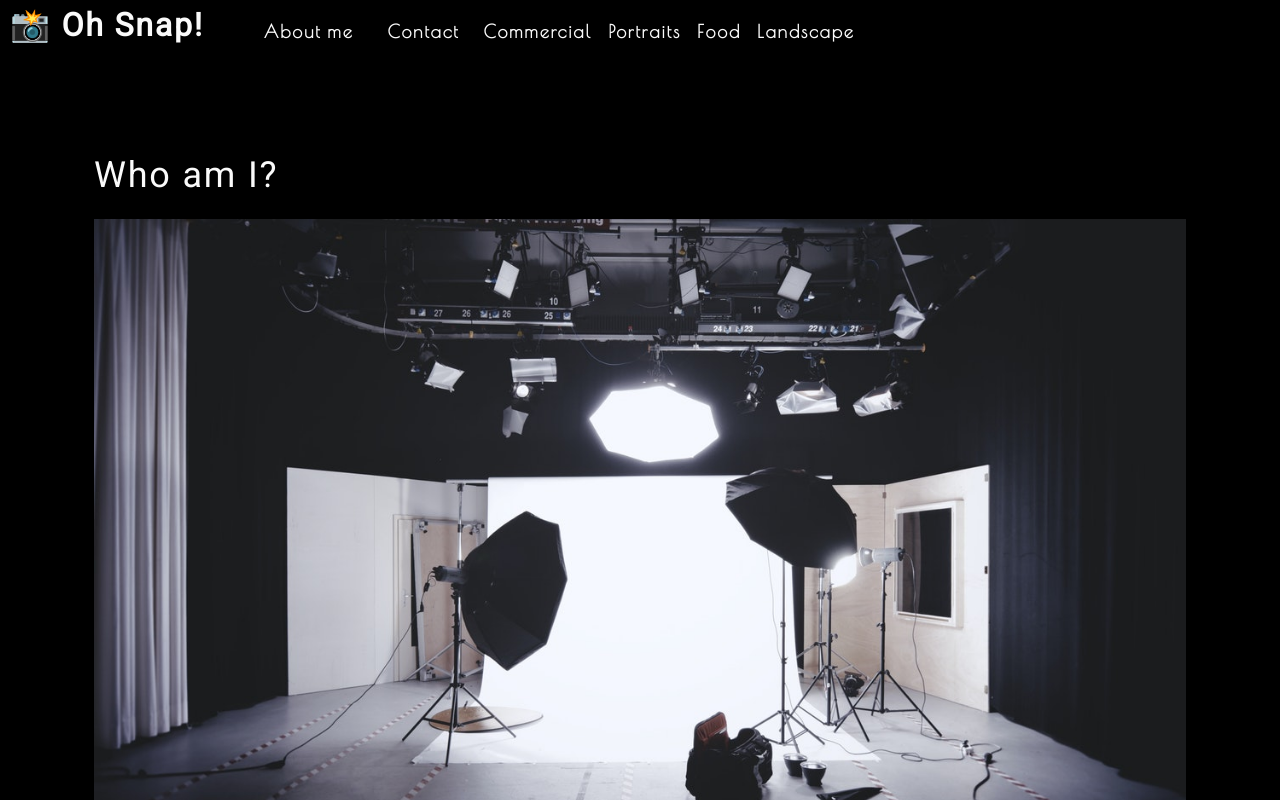
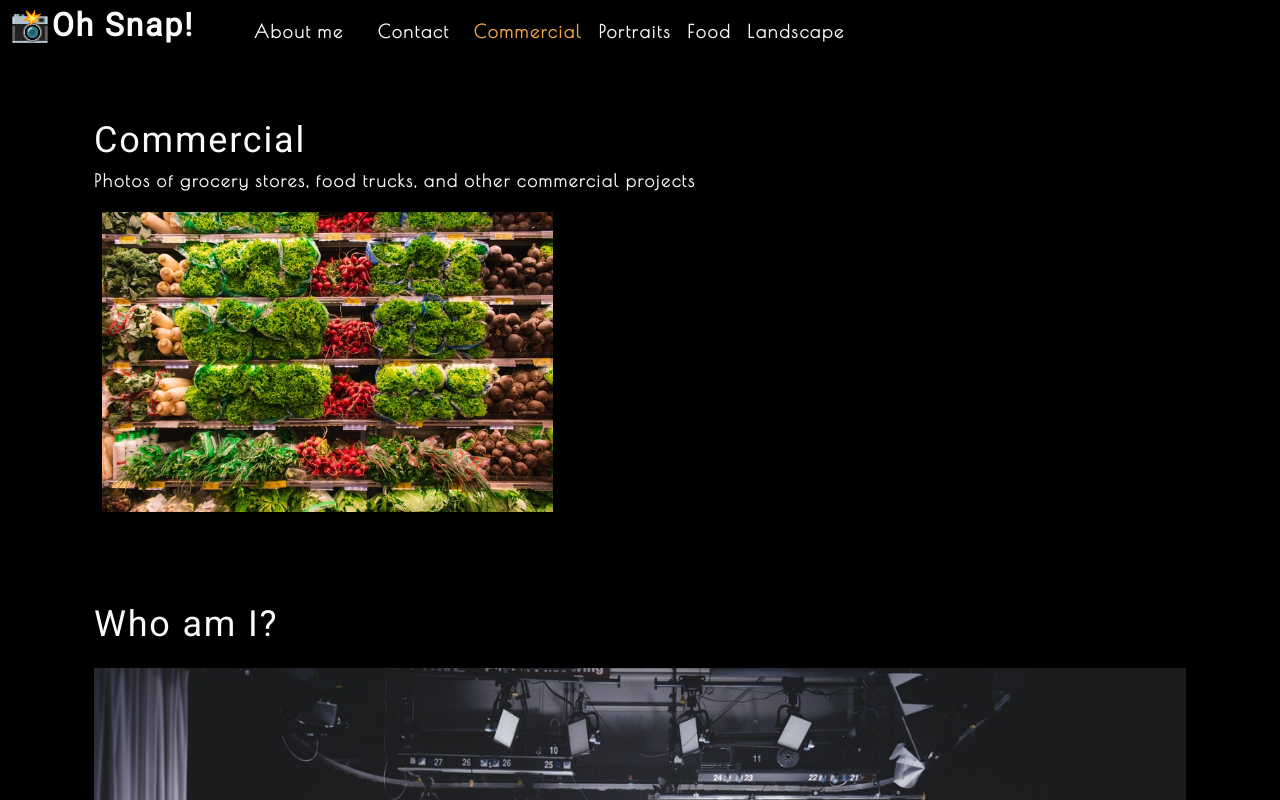
Before and after one commit to ryan7998/photo-port, a React (Create React App) app: page / in a window 1280 px wide. Shown: the top 800 px of the page. Built offline with nearby package versions, Linux system fonts and the light colour scheme.

Commit message:
Updated document title

```diff
--- a/src/App.js
+++ b/src/App.js
@@ -1,13 +1,29 @@
-import React from 'react';
+import React, {useState} from 'react';
 import Nav from './components/Nav';
 import About from './components/About';
+import Gallery from './components/Gallery';
 
 function App() {
+  const [categories] = useState([
+    {
+      name: 'commercial',
+      description: 'Photos of grocery stores, food trucks, and other commercial projects',
+    },
+    { name: 'portraits', description: 'Portraits of people in my life' },
+    { name: 'food', description: 'Delicious delicacies' },
+    { name: 'landscape', description: 'Fields, farmhouses, waterfalls, and the beauty of nature' },
+  ]);
+  const [currentCategory, setCurrentCategory] = useState(categories[0]);
 
   return (
     <div>
-      <Nav />
+      <Nav
+        categories={categories}
+        setCurrentCategory={setCurrentCategory}
+        currentCategory={currentCategory}
+      />
       <main>
+          <Gallery />
           <About />
       </main>
     </div>
--- /dev/null
+++ b/src/components/Gallery/index.js
@@ -0,0 +1,21 @@
+import React from 'react';
+import {capitalizeFirstLetter} from '../../utils/helpers';
+import photo from "../../assets/small/commercial/0.jpg";
+
+function Gallery(props){
+    const currentCategory = {
+        name: "commercial",
+        describe: "Photos of grocery stores, food trucks, and other commercial projects",
+    };
+
+    return(
+        <section>
+            <h1>{capitalizeFirstLetter(currentCategory.name)}</h1>
+            <p>{currentCategory.describe}</p>
+            <div className="flex-row">
+                <img src={photo} alt="Commercial Example" className="img-thumbnail mx-1" />
+            </div>
+        </section>
+    );
+}
+export default Gallery;
--- a/src/components/Nav/index.js
+++ b/src/components/Nav/index.js
@@ -1,48 +1,47 @@
-import React from "react";
+import React, {useEffect} from "react";
 import { capitalizeFirstLetter } from "../../utils/helpers";
 
-function Nav() {
+function Nav(props) {
 
-  const  categories = [
-    { name: 'commercial', description: 'Photos of grocery stores, food trucks, and other commercial projects' },
-    { name: 'portraits', description: 'Portraits of people in my life' },
-    { name: 'food', description: 'Delicious delicacies' },
-    { name: 'landscape', description: 'Fields, farmhouses, waterfalls, and the beauty of nature' }
-  ];
+  const {
+    categories = [],
+    setCurrentCategory,
+    currentCategory,
+  } = props;
 
-  const handleClick = (item) => {
-    console.log(item);
-    return item;
-  };
+  useEffect(()=>{
+    document.title = capitalizeFirstLetter(currentCategory.name);
+  }, [currentCategory]);
 
   return (
     <header className="flex-row px-1">
       <h2>
         <a data-testid="link" href="/">
-          <span role="img" aria-label="camera"> 📸</span> Oh Snap!
+          <span role="img" aria-label="camera">📸</span>Oh Snap!
         </a>
       </h2>
       <nav>
         <ul className="flex-row">
           <li className="mx-2">
-            <a data-testid="about" href="#about" onClick={() => handleClick("About")}>
-              About me
-            </a>
+            <a data-testid="about" href="#about">About me</a>
           </li>
-          <li className={"mx-2"}>
-            <span onClick={() => handleClick('Contact')}>
-              Contact
-            </span>
+          <li className="mx-2">
+            <span>Contact</span>
           </li>
-          {
-            categories.map((category) => (
-              <li className="mx-1" key={category.name} >
-                <span onClick={() => { handleClick(category.name); }}>
-                 {capitalizeFirstLetter(category.name)}
-                </span>
-              </li>
-            ))
-          }
+          {categories.map((category) => (
+            <li className={`mx-1 ${
+                currentCategory.name === category.name && 'navActive'
+                }`} key={category.name}
+            >
+              <span
+                onClick={() => {
+                  setCurrentCategory(category)
+                }}
+              >
+                {capitalizeFirstLetter(category.name)}
+              </span>
+            </li>
+          ))}
         </ul>
       </nav>
     </header>
```
